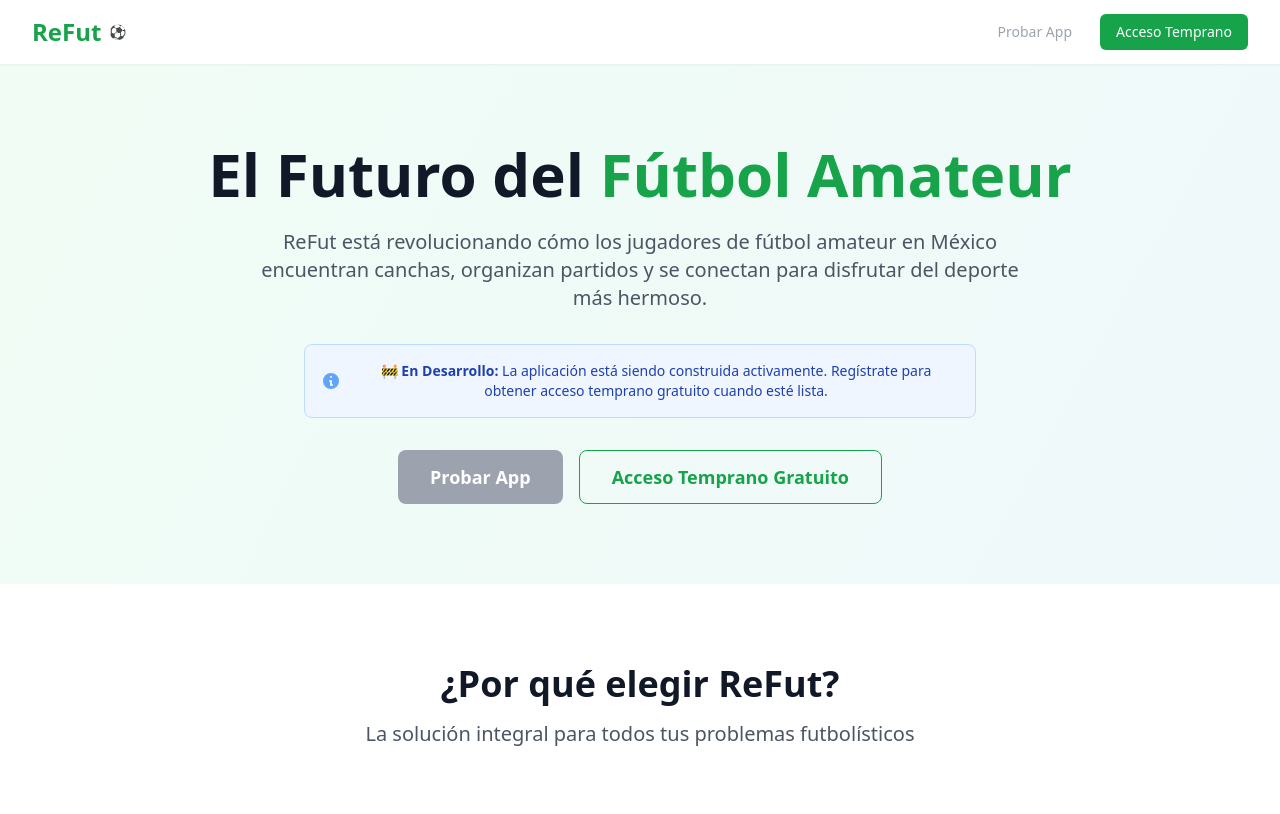
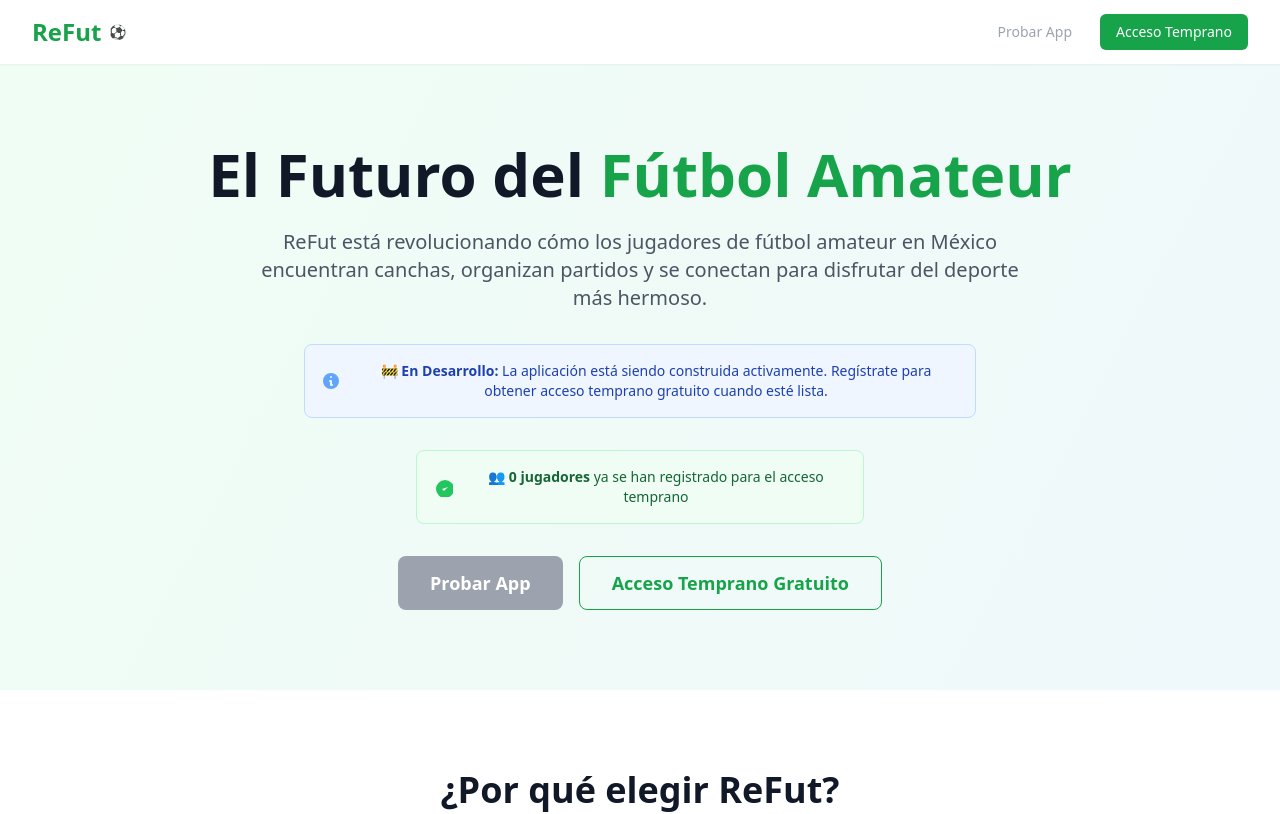
Before and after one commit to alexisayon/refut-landing, a Next.js app: page / in a window 1280 px wide. Shown: the top 814 px of the page. Built offline with nearby package versions, Linux system fonts and the light colour scheme.

Commit message:
Add user registration counter to landing page

```diff
--- a/pages/index.tsx
+++ b/pages/index.tsx
@@ -1,7 +1,7 @@
 import type { NextPage } from 'next'
 import Head from 'next/head'
 import Link from 'next/link'
-import { useState } from 'react'
+import { useState, useEffect } from 'react'
 import type { FormData } from '../types'
 
 const Home: NextPage = () => {
@@ -16,6 +16,7 @@ const Home: NextPage = () => {
   })
   const [mostrarFormulario, setMostrarFormulario] = useState(false)
   const [formularioEnviado, setFormularioEnviado] = useState(false)
+  const [usuariosRegistrados, setUsuariosRegistrados] = useState(0)
 
   const problemasPrincipales = [
     'Dificultad para encontrar canchas disponibles',
@@ -27,6 +28,20 @@ const Home: NextPage = () => {
     'Canchas en mal estado',
     'Horarios limitados'
   ]
+
+  // Función para obtener el número de usuarios registrados
+  const obtenerUsuariosRegistrados = () => {
+    if (typeof window !== 'undefined') {
+      const existingData = JSON.parse(localStorage.getItem('refut_early_access_list') || '[]')
+      return existingData.length
+    }
+    return 0
+  }
+
+  // Cargar contador al montar el componente
+  useEffect(() => {
+    setUsuariosRegistrados(obtenerUsuariosRegistrados())
+  }, [])
 
   const handleSubmit = (e: React.FormEvent) => {
     e.preventDefault()
@@ -69,6 +84,9 @@ const Home: NextPage = () => {
       totalRegistros: existingData.length,
       simpleList: simpleList.length
     })
+
+    // Actualizar contador de usuarios registrados
+    setUsuariosRegistrados(existingData.length)
 
     setFormularioEnviado(true)
     setTimeout(() => {
@@ -158,6 +176,23 @@ const Home: NextPage = () => {
                 </div>
               </div>
             </div>
+
+            {/* Contador de Usuarios Registrados */}
+            <div className="bg-green-50 border border-green-200 rounded-lg p-4 mb-8 max-w-md mx-auto">
+              <div className="flex items-center justify-center">
+                <div className="flex-shrink-0">
+                  <svg className="h-5 w-5 text-green-500" fill="currentColor" viewBox="0 0 20 20">
+                    <path d="M9 12l2 2 4-4m6 2a9 9 0 11-18 0 9 9 0 0118 0z" />
+                  </svg>
+                </div>
+                <div className="ml-3">
+                  <p className="text-sm text-green-800">
+                    <strong>👥 {usuariosRegistrados} jugadores</strong> ya se han registrado para el acceso temprano
+                  </p>
+                </div>
+              </div>
+            </div>
+
             <div className="flex flex-col sm:flex-row gap-4 justify-center">
               <button
                 disabled
```
